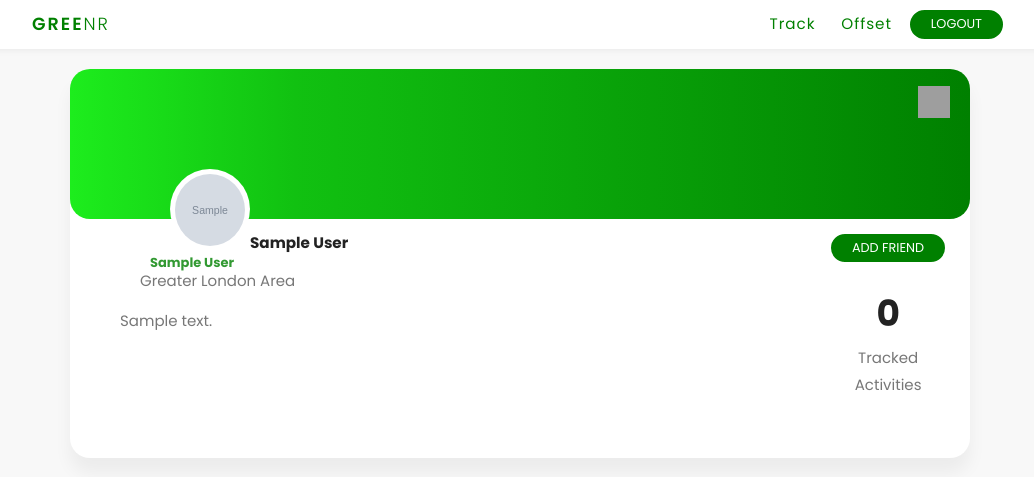
After one commit to ErikKarsen/Greenr, a Django app: page /user/ in a window 1280 px wide. The commit adds this page. Shown: the top 477 px of the page, without its empty margins (120-1154 px from the left). Run offline with Django 3.2, Linux system fonts and the light colour scheme; a user stored in the database is signed in; tables that the repository leaves empty hold one stand-in row (values such as "Sample post"); grey boxes marked "Sample" are stand-in pictures; some libraries are stand-ins or nearby versions; grey boxes are pictures that could not be loaded.

Commit message:
add user profile pages

```diff
--- a/Greenr/settings.py
+++ b/Greenr/settings.py
@@ -138,7 +138,7 @@ STATICFILES_DIRS = [
 ]
 
 MEDIA_URL = '/images/'
-MEDIA_ROOT = os.path.join(BASE_DIR, 'static/images')
+MEDIA_ROOT = os.path.join(BASE_DIR, 'static/images/profilePictures')
 
 #SMTP Configuration
 EMAIL_BACKEND = 'django.core.mail.backends.smtp.EmailBackend'
--- a/accounts/static/css/style.css
+++ b/accounts/static/css/style.css
@@ -592,3 +637,114 @@ label.valid:after {
     margin: 20px;
     gap: 12px;
 }
+
+.user-main{
+    padding: 20px 0;
+}
+
+.upper-container{
+    height: 150px;
+    border-radius: 20px;
+    background: rgb(29,237,29);
+    background: linear-gradient(90deg, rgba(29,237,29,1) 0%, rgba(17,193,17,1) 25%, rgba(0,128,0,1) 100%);
+}
+
+.upper-container h3 {
+    transform: translate(180px,80px);
+}
+
+.image-container{
+    background: white;
+    width: 80px;
+    height: 80px;
+    border-radius: 50%;
+    padding: 5px;
+    transform: translate(100px,100px);
+}
+
+.image-container img{
+    width: 80px;
+    height: 72px;
+    border-radius: 50%;
+    object-fit: cover;
+}
+
+.edit-vector img{
+    margin: 20px;
+    transform: translate(0px,-110px);
+}
+
+.edit-vector img{
+    width: 32px;
+    height: 32px;
+    float: right;
+}
+
+.middle-container{
+    height: 105px;
+    background: #FFF;
+    border-radius: 20px;
+    padding: 20px;
+}
+
+.middle-container h4{
+    box-sizing: border-box;
+    line-height: .6;
+    font-weight: lighter;
+    color: green;
+    opacity: .8;
+    font-weight: bold;
+    transform: translate(60px,20px);
+}
+
+.middle-container p{
+    box-sizing: border-box;
+    transform: translate(50px,20px);
+}
+
+
+.middle-container .btn{
+    float: right;
+    transform: translate(0px,-50px);
+}
+
+#add_friend_mobile{
+    display: none;
+}
+#add_friend_pc{
+    display: inline-block;
+}
+
+@media (max-width: 600px){
+    #add_friend_mobile{
+        display: inline-block;
+    }
+
+    #add_friend_pc{
+        display: none;
+    }
+}
+
+.lower-container{
+    border-radius: 20px;
+    padding: 0px 20px 20px 50px;
+    display: flex;
+    align-items: baseline;
+    transform: translate(0px,-40px);
+}
+
+#profile_description{
+    width: 90%;
+    font-size: 16px;
+    line-height: 1.2;
+    color: gray;
+    margin-bottom: 30px;
+}
+
+#profile_events{
+    text-align: center;
+}
+
+#update_image{
+    transform: translate(0px,0px);
+}
--- /dev/null
+++ b/accounts/templates/accounts/user.html
@@ -0,0 +1,42 @@
+{% extends 'accounts/main.html' %}
+{% load static %}
+{% load mathfilters %}
+
+{% block content %}
+
+<div class="user-main main">
+    <div class="profile-container container">
+        <div class="upper-container">
+            <div class="image-container">
+                        <img src="{{request.user.customer.profile_pic.url}}" />
+            </div>
+            <h3>{{request.user.customer.first_name}} {{request.user.customer.last_name}}</h3>
+
+            <div class="edit-vector">
+                <a href="{% url 'update_customer' %}" class="edit-link"><img src="{% static 'images/edit-icon.png' %}" alt="edit"></a>
+            </div>
+        </div>
+        <div class="middle-container">
+            <div>
+                <h4>{{request.user.customer.title}}</h4>
+                <p>Greater London Area</p>
+            </div>
+            <div>
+                <a href="#" class="btn solid" id="add_friend_pc">Add Friend</a>
+                <a href="#" class="btn solid" id="add_friend_mobile">+</a>
+            </div>
+        </div>
+        <div class="lower-container">
+            <div id="profile_description">
+                <p>{{request.user.customer.description}}</p>
+            </div>
+            <div id="profile_events">
+                <h2>0</h2>
+                <p>Tracked Activities</p>
+            </div>
+        </div>
+    </div>
+</div>
+
+
+{% endblock %}
--- a/accounts/urls.py
+++ b/accounts/urls.py
@@ -4,10 +4,13 @@ from django.contrib.auth import views as auth_views
 from . import views
 
 urlpatterns = [
-    path('', views.home, name='home'),
     path('register/', views.registerPage, name='register'),
     path('login/', views.loginPage, name='login'),
     path('logout/', views.logoutUser, name='logout'),
+
+    path('', views.home, name='home'),
+    path('user/', views.userPage, name='user_page'),
+    path('edit_profile/', views.updateCustomer, name='update_customer'),
 
     path('create_journey', views.createJourney, name='create_journey'),
     path('update_journey/<str:pk>/', views.updateJourney, name='update_journey'),
--- a/accounts/views.py
+++ b/accounts/views.py
@@ -3,7 +3,7 @@ from django.contrib.auth import authenticate, login, logout
 from django.contrib.auth.decorators import login_required
 from django.contrib import messages
 
-from .forms import CreateUserForm, JourneyForm
+from .forms import *
 from .models import *
 from django.db.models import Sum
 
@@ -46,7 +46,11 @@ def loginPage(request):
 
             if user is not None:
                 login(request, user)
-                return redirect('home')
+
+                if request.user.customer.first_name:
+                    return redirect('home')
+                else:
+                    return redirect('update_customer')
             else:
                 messages.info(request, 'Invalid Username or Password')
 
@@ -70,6 +74,27 @@ def home(request):
 
     context = {'journeys': journeys, 'total_emissions': round(total_emissions, 2)}
     return render(request, 'accounts/dashboard.html', context)
+
+@login_required(login_url='login')
+def userPage(request):
+
+    context = {}
+    return render(request, 'accounts/user.html', context)
+
+@login_required(login_url='login')
+def updateCustomer(request):
+    customer = request.user.customer
+    form = CustomerForm(instance=customer)
+
+    if request.method == 'POST':
+        form = CustomerForm(request.POST, request.FILES, instance=customer)
+        if form.is_valid():
+            form.save()
+            return redirect('user_page')
+        print(form.errors)
+
+    context = {'form': form}
+    return render(request, 'accounts/customer_form.html', context)
 
 @login_required(login_url='login')
 def createJourney(request):
```
Also changed, not shown: other parts of accounts/static/css/style.css (+144 -99 lines), accounts/forms.py (+11 -1 lines), accounts/templates/accounts/customer_form.html (added, +53 -0 lines), 1 other file.
